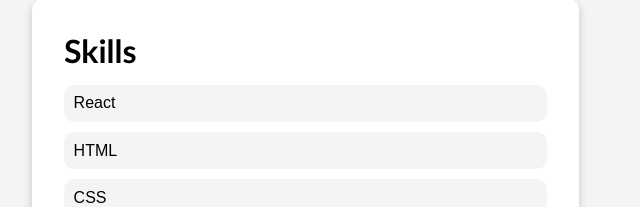
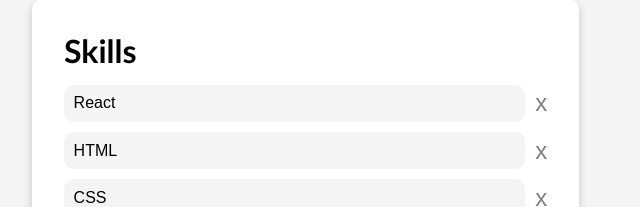
Before and after one commit to denisavl/cv-app, a React (Vite) app: page / in a window 1280 px wide. Shown: the part 2593-2800 px from the top of the page, without its empty margins (0-640 px from the left). Built offline with nearby package versions, Linux system fonts and the light colour scheme.

Commit message:
Implement Skill Management Operations

```diff
--- a/src/App.jsx
+++ b/src/App.jsx
@@ -10,13 +10,13 @@
 import EducationPreview from "./components/EducationPreview";
 import ExperiencePreview from "./components/ExperiencePreview";
 import { useState } from "react";
+import { v1 as uuid } from "uuid";
 export default function App() {
   const [data, setData] = useState(personCV);
-  function handleChange(section, key, value) {
-    setData((prevData) => ({
-      ...prevData,
-      [section]: { ...prevData[section], [key]: value },
-    }));
+
+  function handleChange(section, key, value){
+    setData({...data,
+      [section]: {...data[section], [key]: value}})
   }
 
   function handleArrayChange(section, key, value, index) {
@@ -26,6 +26,19 @@
         i === index ? { ...item, [key]: value } : item
       ),
     }));
+  }
+
+  function addSkill(){
+    setData({...data,
+    skills: [...data.skills, {name:"", id: uuid()}]
+  })
+  }
+
+  function handleDeleteSkill(itemId){
+    setData({...data,
+      skills: data.skills.filter(skill => (
+        skill.id !== itemId
+      ))})
   }
 
   function pictureUpload(e) {
@@ -45,7 +58,7 @@
         <CreateGeneralInformation data={data} onChange={handleChange} pictureUpload={pictureUpload}/>
         <CreateEducation data={data} onChange={handleArrayChange}/>
         <CreateExperience data={data} onChange={handleArrayChange}/>
-        <CreateSkills data={data} onChange={handleArrayChange}/>
+        <CreateSkills data={data} onChange={handleArrayChange} addSkill={addSkill} deleteSkill={handleDeleteSkill}/>
         <CreateContact data={data} onChange={handleChange}/>
       </div>
       <div className="right-preview">
--- a/src/components/Header.jsx
+++ b/src/components/Header.jsx
@@ -2,7 +2,9 @@
 export default function CreateHeader({data}){
     return (
         <div className="header">
+            <div className="img-container">
             <img src={data.generalInfo.contactPhoto} alt={data.generalInfo.firstName} id='contactPhoto-preview'/>
+            </div>
             <div className="personInfo-preview">
             <h1 className="fullName-preview">{data.generalInfo.fullName}</h1>
             <p className="profession-preview">{data.generalInfo.profession}</p>
--- a/src/components/Skills.jsx
+++ b/src/components/Skills.jsx
@@ -1,21 +1,23 @@
 /* eslint-disable react/prop-types */
-export default function CreateSkills({data, onChange}){
+export default function CreateSkills({data, onChange, addSkill, deleteSkill }){
     return(
         <form className="skills-form form-container">
         <h1 className="title-skills">Skills</h1>
-        {/* <label htmlFor={`skills`}>Skill Name</label> */}
+        {/* <label htmlFor={`skills`}></label> */}
         {data.skills.map((skill, index) => (
-          <div key={index} className="input-container">
+          <div key={skill.id} className="input-container input-skills">
             <input
               id={`skill-${index}`}
               name={`skill-${index}`}
               type="text"
               placeholder="Language or Technology"
-              value={skill}
+              value={skill.name}
+              onChange={(e) => onChange('skills', 'name', e.target.value, index)}
             />
+            {data.skills.length > 1 && <button className="delete-skill-btn" onClick={() => deleteSkill(skill.id)}>x</button>}
           </div>
         ))}
-        <button type="button" className="addSkills">
+        <button type="button" className="addSkills" onClick={addSkill}>
           +
         </button>
       </form>
--- a/src/components/SkillsPreview.jsx
+++ b/src/components/SkillsPreview.jsx
@@ -4,7 +4,7 @@
         <div className="skills-preview">
             <h2 className="skills-preview-title title-preview">Skills</h2>
             {data.skills.map(skill => (
-                <li key = {skill}>{skill}</li>
+                <li key = {skill.id}>{skill.name}</li>
             ))}
         </div>
     )
--- a/src/example-cv.jsx
+++ b/src/example-cv.jsx
@@ -41,10 +41,22 @@
     },
 ],
     skills: [
-        'React',
-        'HTML',
-        'CSS',
-        'JavaScript',
+        {
+            name: 'React',
+            id: uuid(),
+        },
+        {
+            name: 'HTML',
+            id: uuid(),
+        },
+        {
+            name: 'CSS',
+            id: uuid(),
+        },
+        {
+            name: 'JavaScript',
+            id: uuid(),
+        },
     ],
     contact:{
         email: 'denisa20@gmail.com',
--- a/src/stylesheet.css
+++ b/src/stylesheet.css
@@ -119,6 +119,25 @@
     background-color: white;
   }
 
+  .input-skills{
+    display: flex;
+    align-items: center;
+    gap: 10px;
+  }
+
+  .delete-skill-btn {
+    border: none;
+    font-size: 24px;
+    background-color: transparent;
+    cursor: pointer;
+    color: #808080;
+    transition: color 0.3s ease;
+  }
+
+  .delete-skill-btn:hover {
+    color: #555555;
+  }
+
 /*preview*/
 .right-preview{
     width: 21cm;
@@ -130,9 +149,9 @@
     font-size: 17px;
 }
 
-#contactPhoto-preview{
-    width: 130px;
-    height: 130px;
+.img-container > img{
+    width: 150px;
+    height: 150px;
     border-radius: 50%;
 
 }
```
